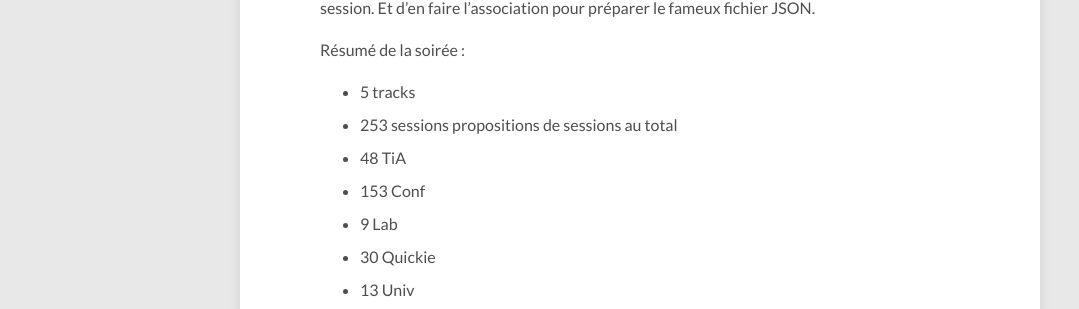
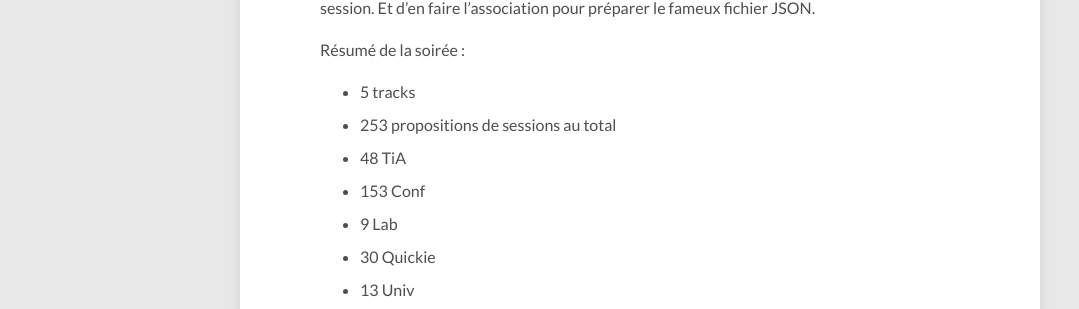
Before and after one commit to breizhcamp/blog, a Jekyll site: the page built from _posts/2016-02-22-Programmation.markdown, in a window 1280 px wide and 900 px high, scrolled down 3187 px. Shown: the part 145-454 px from the top of the window, without its empty margins (0-1079 px from the left). Built offline with Jekyll 4.4.1, drawn with Linux system fonts in a browser that asks for light colours; nearby versions of some CDN libraries; comment, search, counter and statistics services are not loaded.

```diff
--- a/_posts/2016-02-22-Programmation.markdown
+++ b/_posts/2016-02-22-Programmation.markdown
@@ -75,7 +75,7 @@ l'association pour préparer le fameux fichier JSON.
 Résumé de la soirée :
 
 - 5 tracks
-- 253 sessions propositions de sessions au total
+- 253 propositions de sessions au total
 - 48 TiA
 - 153 Conf
 - 9 Lab
```
